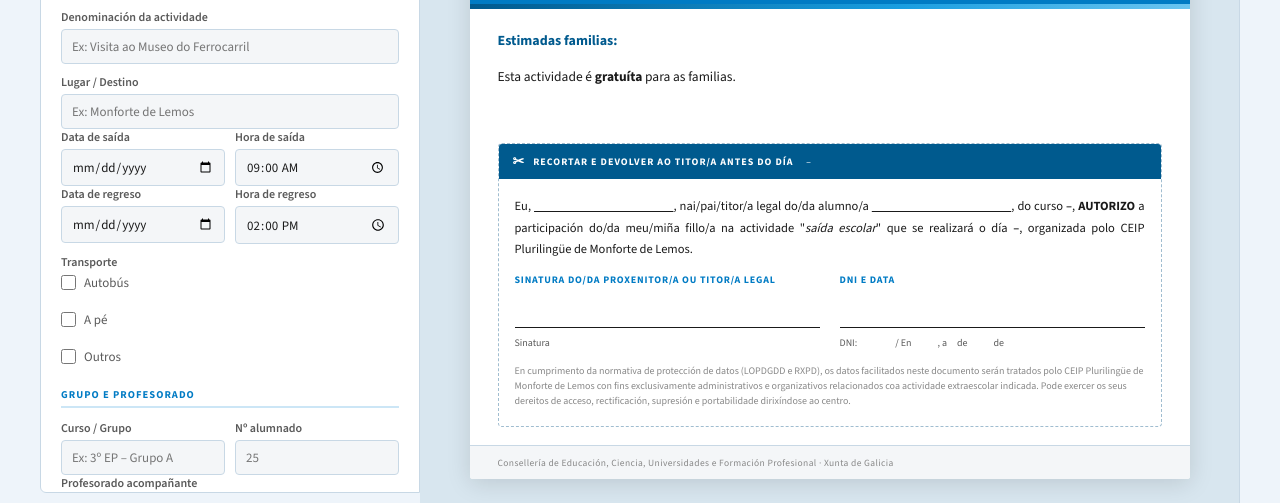
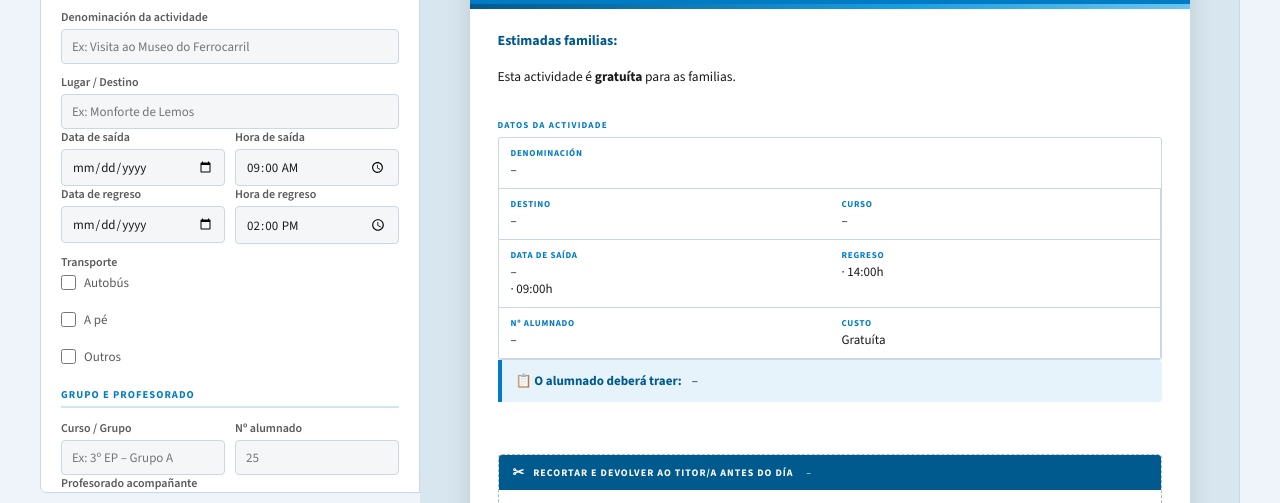
Before and after one commit to oscargf1982/autorizasalidapp, a plain HTML site: page index.html in a window 1280 px wide. Shown: the part 284-787 px from the top of the page. Drawn offline with nearby package versions, Linux system fonts and the light colour scheme.

Commit message:
Engadir grella DATOS DA ACTIVIDADE ao HTML preview
A previsualización do documento agora mostra a táboa de datos
con todos os campos: denominación, destino, curso, data/hora
saída, regreso, nº alumnado, custo, profesorado e transporte.

Co-Authored-By: Claude Sonnet 4.6 <noreply@anthropic.com>
Claude-Session: https://claude.ai/code/session_01Bsk7Jcc5g2wRLZC3ihf3wF

```diff
--- a/index.html
+++ b/index.html
@@ -449,6 +449,11 @@
     min-height: 16px;
   }
   .doc-field-full { grid-column: 1 / -1; border-right: none; }
+  .doc-datos-titulo {
+    font-size: 9px; font-weight: 700; letter-spacing: 1.2px;
+    color: #007bc4; text-transform: uppercase;
+    padding: 14px 0 6px 0; margin-top: 4px;
+  }
 
   .doc-info-box {
     background: var(--azul-claro);
@@ -798,6 +803,47 @@
         <p class="doc-narrativa" id="d-narrativa">
           <!-- Generado por JS -->
         </p>
+
+        <!-- GRELLA DATOS DA ACTIVIDADE -->
+        <div class="doc-datos-titulo">DATOS DA ACTIVIDADE</div>
+        <div class="doc-grid" id="d-grid">
+          <div class="doc-field doc-field-full">
+            <div class="doc-field-label">DENOMINACIÓN</div>
+            <div class="doc-field-value" id="d-den">–</div>
+          </div>
+          <div class="doc-field">
+            <div class="doc-field-label">DESTINO</div>
+            <div class="doc-field-value" id="d-dest">–</div>
+          </div>
+          <div class="doc-field">
+            <div class="doc-field-label">CURSO</div>
+            <div class="doc-field-value" id="d-curso">–</div>
+          </div>
+          <div class="doc-field">
+            <div class="doc-field-label">DATA DE SAÍDA</div>
+            <div class="doc-field-value" id="d-data-s">–</div>
+          </div>
+          <div class="doc-field">
+            <div class="doc-field-label">REGRESO</div>
+            <div class="doc-field-value" id="d-data-r">–</div>
+          </div>
+          <div class="doc-field" id="d-nalum-field">
+            <div class="doc-field-label">Nº ALUMNADO</div>
+            <div class="doc-field-value" id="d-nalum">–</div>
+          </div>
+          <div class="doc-field" id="d-custo-field">
+            <div class="doc-field-label">CUSTO</div>
+            <div class="doc-field-value" id="d-custo">–</div>
+          </div>
+          <div class="doc-field doc-field-full" id="d-prof-field" style="display:none;">
+            <div class="doc-field-label">PROFESORADO ACOMPAÑANTE</div>
+            <div class="doc-field-value" id="d-prof">–</div>
+          </div>
+          <div class="doc-field doc-field-full" id="d-transp-field" style="display:none;">
+            <div class="doc-field-label">TRANSPORTE</div>
+            <div class="doc-field-value" id="d-transp">–</div>
+          </div>
+        </div>
 
         <div id="d-obx-bloque" class="doc-narrativa" style="display:none;">
           <span id="d-obxectivos"></span>
@@ -976,6 +1022,37 @@
 
     const narrativaEl = document.getElementById('d-narrativa');
     narrativaEl.innerHTML = parrafos.map(p => `<p style="margin-bottom:10px;">${p}</p>`).join('');
+
+    // ── GRELLA DATOS DA ACTIVIDADE ──
+    set('d-den', den.trim() || '–');
+    set('d-dest', dest.trim() || '–');
+    set('d-curso', curso.trim() || '–');
+    // Data e hora saída
+    let dataSaidaTxt = dataSaida ? fmt(dataSaida) : '–';
+    if (horaSaida) dataSaidaTxt += '\n· ' + horaSaida + 'h';
+    document.getElementById('d-data-s').style.whiteSpace = 'pre-line';
+    set('d-data-s', dataSaidaTxt);
+    // Regreso
+    let dataRegresoTxt = '–';
+    if (dataRegreso) {
+      dataRegresoTxt = (dataRegreso !== dataSaida ? fmt(dataRegreso) + '\n' : '');
+      dataRegresoTxt += (horaRegreso ? '· ' + horaRegreso + 'h' : fmt(dataRegreso));
+    } else if (horaRegreso) {
+      dataRegresoTxt = '· ' + horaRegreso + 'h';
+    }
+    document.getElementById('d-data-r').style.whiteSpace = 'pre-line';
+    set('d-data-r', dataRegresoTxt);
+    // nAlum e custo
+    set('d-nalum', nAlum || '–');
+    set('d-custo', custo.trim() ? custo + ' €' : 'Gratuíta');
+    // Profesorado
+    const profField = document.getElementById('d-prof-field');
+    if (prof.trim()) { set('d-prof', prof); profField.style.display = ''; }
+    else profField.style.display = 'none';
+    // Transporte
+    const transpField = document.getElementById('d-transp-field');
+    if (transp.length > 0) { set('d-transp', transp.join(' / ')); transpField.style.display = ''; }
+    else transpField.style.display = 'none';
 
     // Material
     const matEl = document.getElementById('d-material-txt');
```
